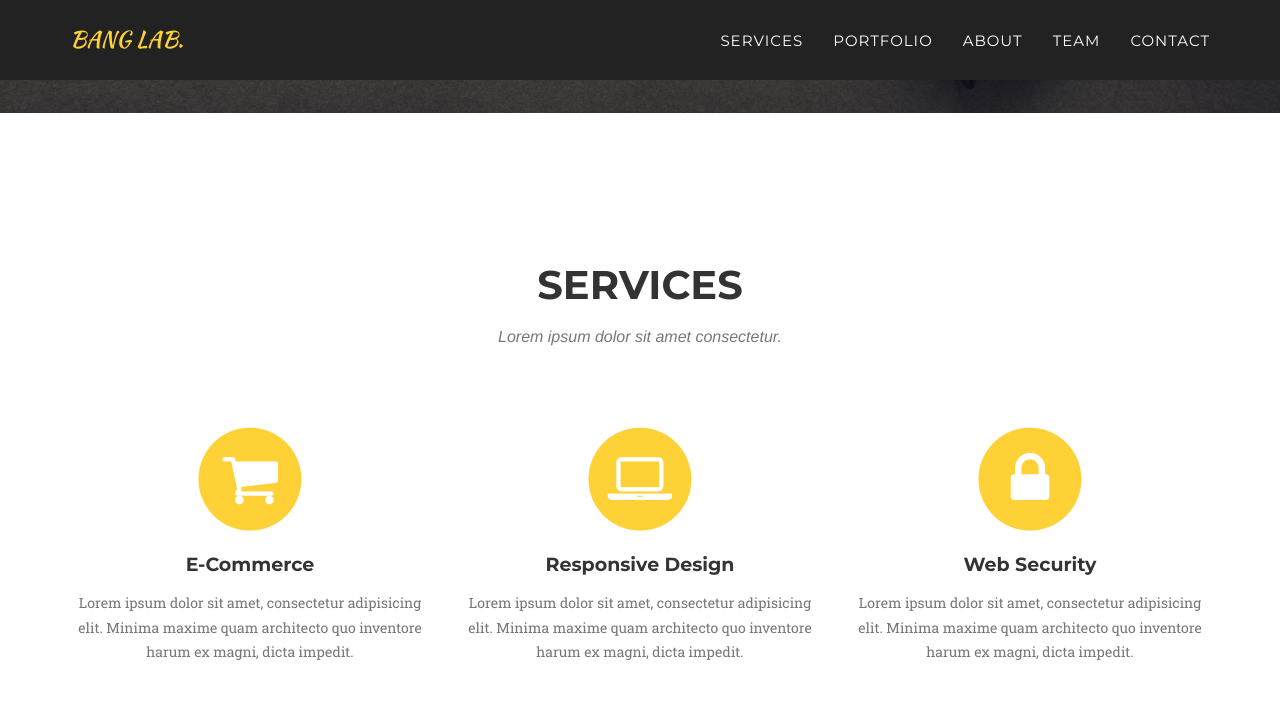
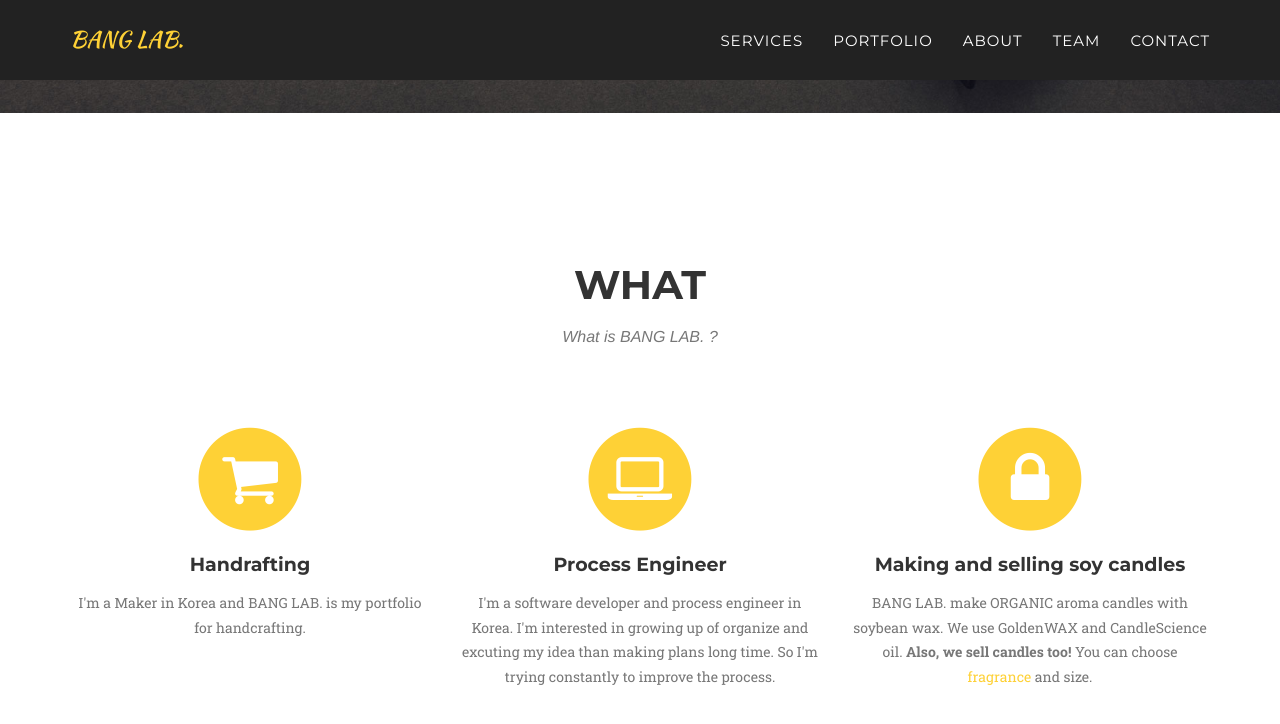
Before and after one commit to midaeng/banglab, a Jekyll site: the page built from index.html, in a window 1280 px wide and 900 px high, scrolled down 645 px. Shown: the top 724 px of the window. Built offline with Jekyll 4.4.1, drawn with Linux system fonts in a browser that asks for light colours; some web fonts are replaced; some of the changed text lies outside the part shown.

Commit message:
modified portfolio

```diff
--- a/_includes/services.html
+++ b/_includes/services.html
@@ -3,8 +3,8 @@
         <div class="container">
             <div class="row">
                 <div class="col-lg-12 text-center">
-                    <h2 class="section-heading">Services</h2>
-                    <h3 class="section-subheading text-muted">Lorem ipsum dolor sit amet consectetur.</h3>
+                    <h2 class="section-heading">WHAT</h2>
+                    <h3 class="section-subheading text-muted">What is BANG LAB. ?</h3>
                 </div>
             </div>
             <div class="row text-center">
@@ -13,24 +13,24 @@
                         <i class="fa fa-circle fa-stack-2x text-primary"></i>
                         <i class="fa fa-shopping-cart fa-stack-1x fa-inverse"></i>
                     </span>
-                    <h4 class="service-heading">E-Commerce</h4>
-                    <p class="text-muted">Lorem ipsum dolor sit amet, consectetur adipisicing elit. Minima maxime quam architecto quo inventore harum ex magni, dicta impedit.</p>
+                    <h4 class="service-heading">Handrafting</h4>
+                    <p class="text-muted">I'm a Maker in Korea and BANG LAB. is my portfolio for handcrafting. </p>
                 </div>
                 <div class="col-md-4">
                     <span class="fa-stack fa-4x">
                         <i class="fa fa-circle fa-stack-2x text-primary"></i>
                         <i class="fa fa-laptop fa-stack-1x fa-inverse"></i>
                     </span>
-                    <h4 class="service-heading">Responsive Design</h4>
-                    <p class="text-muted">Lorem ipsum dolor sit amet, consectetur adipisicing elit. Minima maxime quam architecto quo inventore harum ex magni, dicta impedit.</p>
+                    <h4 class="service-heading">Process Engineer</h4>
+                    <p class="text-muted">I'm a software developer and process engineer in Korea. I'm interested in growing up of organize and excuting my idea than making plans long time. So I'm trying constantly to improve the process. </p>
                 </div>
                 <div class="col-md-4">
                     <span class="fa-stack fa-4x">
                         <i class="fa fa-circle fa-stack-2x text-primary"></i>
                         <i class="fa fa-lock fa-stack-1x fa-inverse"></i>
                     </span>
-                    <h4 class="service-heading">Web Security</h4>
-                    <p class="text-muted">Lorem ipsum dolor sit amet, consectetur adipisicing elit. Minima maxime quam architecto quo inventore harum ex magni, dicta impedit.</p>
+                    <h4 class="service-heading">Making and selling soy candles</h4>
+                    <p class="text-muted">BANG LAB. make ORGANIC aroma candles with soybean wax. We use GoldenWAX and CandleScience oil. <b>Also, we sell candles too!</b> You can choose <a href="http://www.banglab.com/articles/fragrance-for-candles/">fragrance</a> and size. </p>
                 </div>
             </div>
         </div>
```
Also changed, not shown: _posts/2014-07-13-project-6.markdown (deleted, +0 -15 lines), _posts/2014-07-14-project-5.markdown (deleted, +0 -15 lines), _posts/2014-07-15-project-4.markdown (deleted, +0 -15 lines), _posts/2014-07-16-project-3.markdown (deleted, +0 -15 lines), _posts/2014-07-17-project-2.markdown (deleted, +0 -15 lines), _posts/2014-11-15-4oz-square.md (+1 -4 lines).
